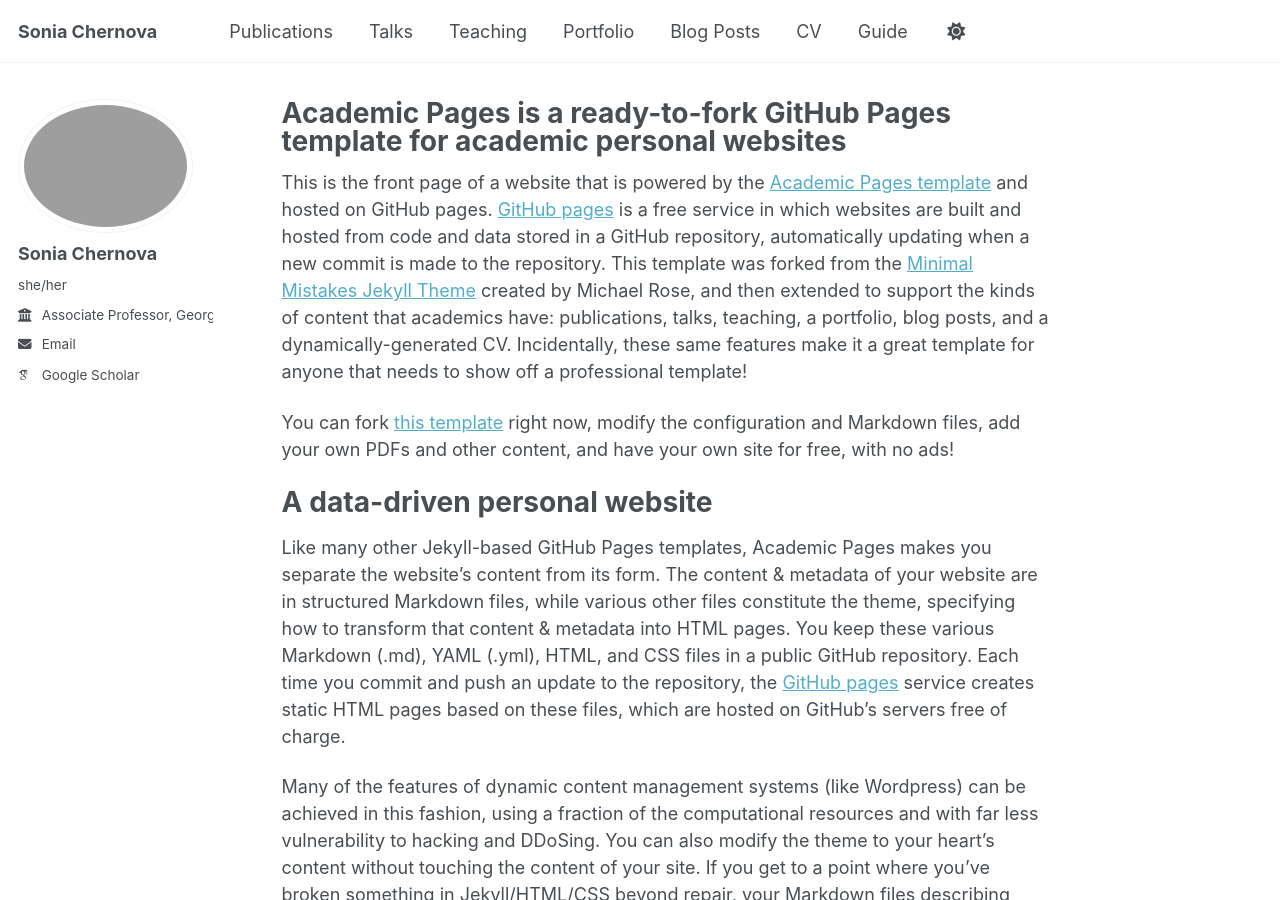
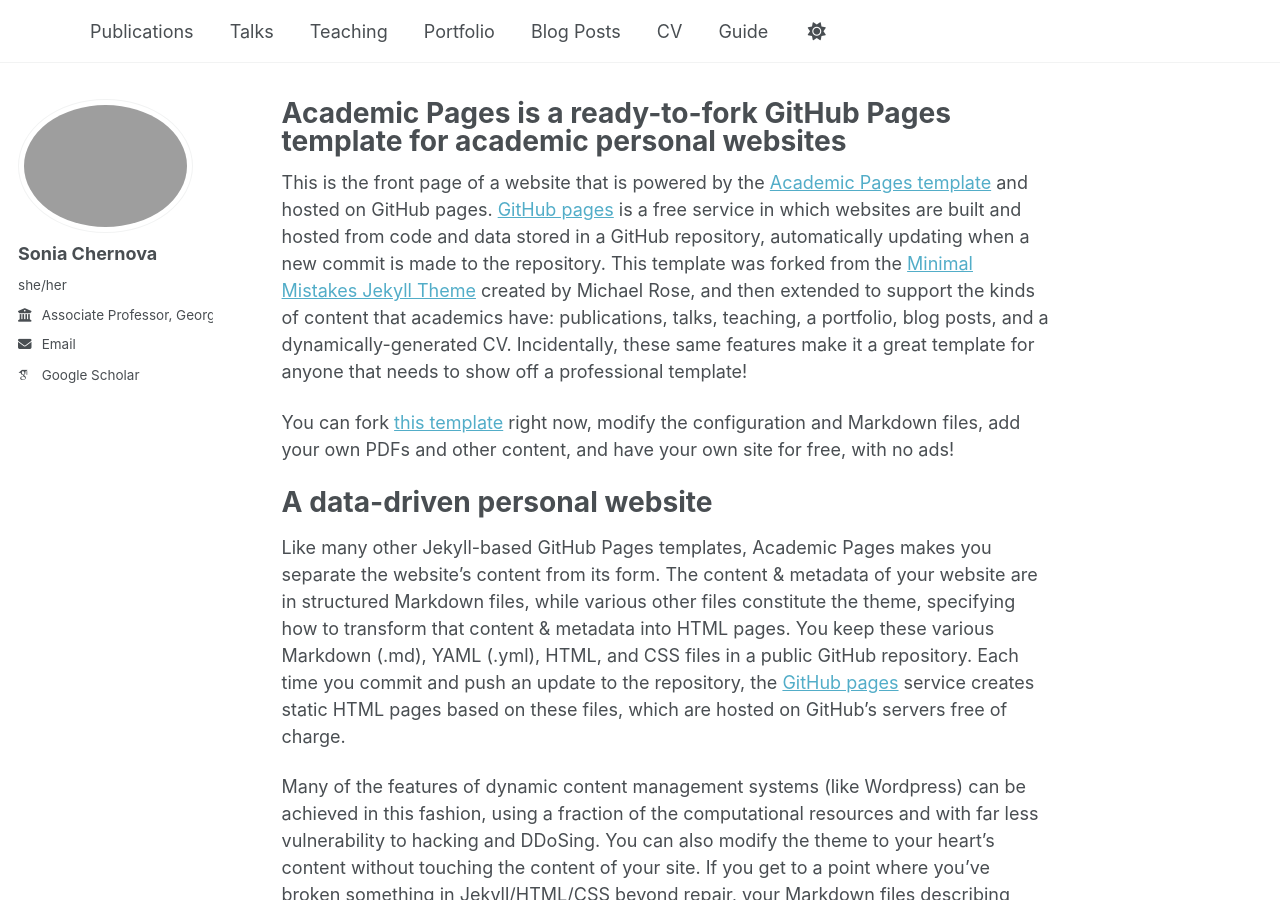
Before and after one commit to schernova/schernova.github.io, a Jekyll site: the page built from _pages/about.md, in a window 1280 px wide and 900 px high. Built offline with Jekyll 4.4.1, drawn with Linux system fonts in a browser that asks for light colours; some web fonts are replaced; a script bundle is joined from its source files by our own code; library files that are not in the unit come from our copies.

Commit message:
Update _config.yml

```diff
--- a/_config.yml
+++ b/_config.yml
@@ -9,7 +9,7 @@
 # Basic Site Settings
 locale                   : "en-US"
 site_theme               : "default" # Currently available options are "default", "air"
-title                    : "Sonia Chernova"
+title                    : ""
 title_separator          : "-"
 name                     : &name "Sonia Chernova"
 description              : &description "Sonia Chernova's Homepage"   # Update this with a general description of your site, this is the default if not overridden by a page
```
